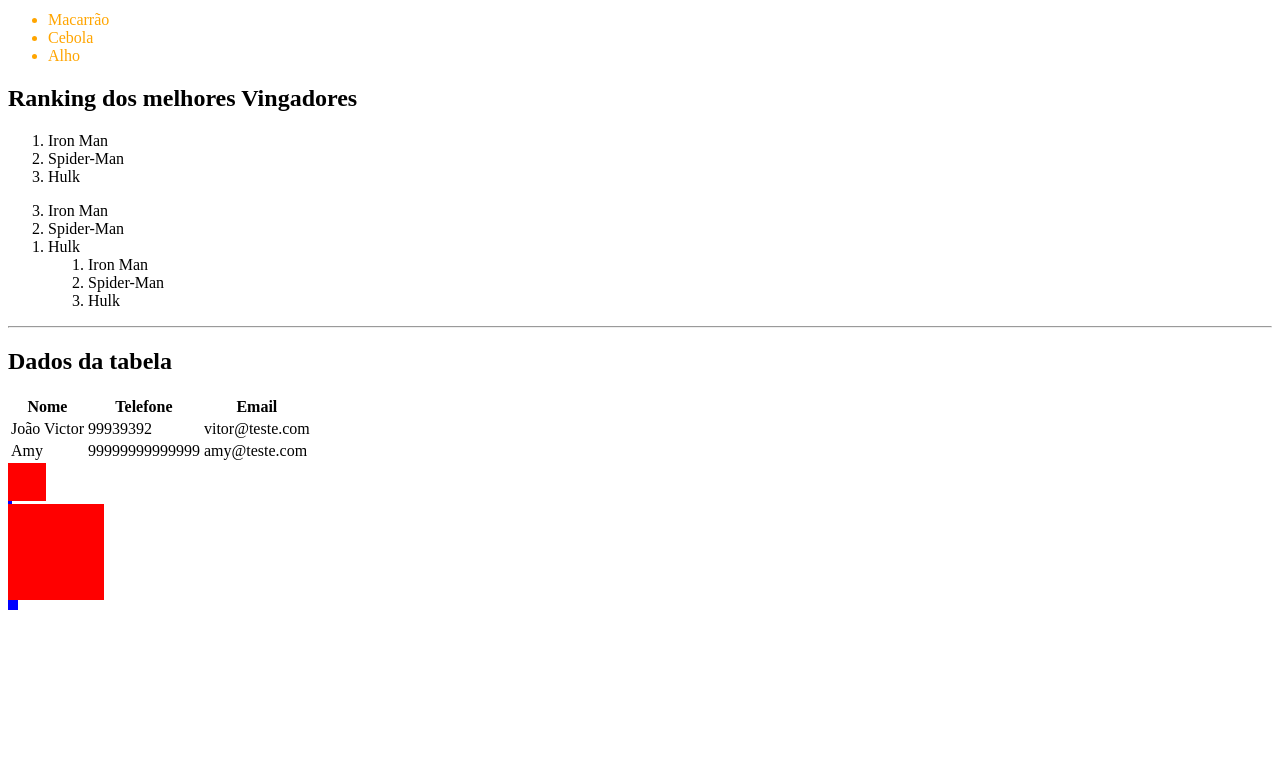
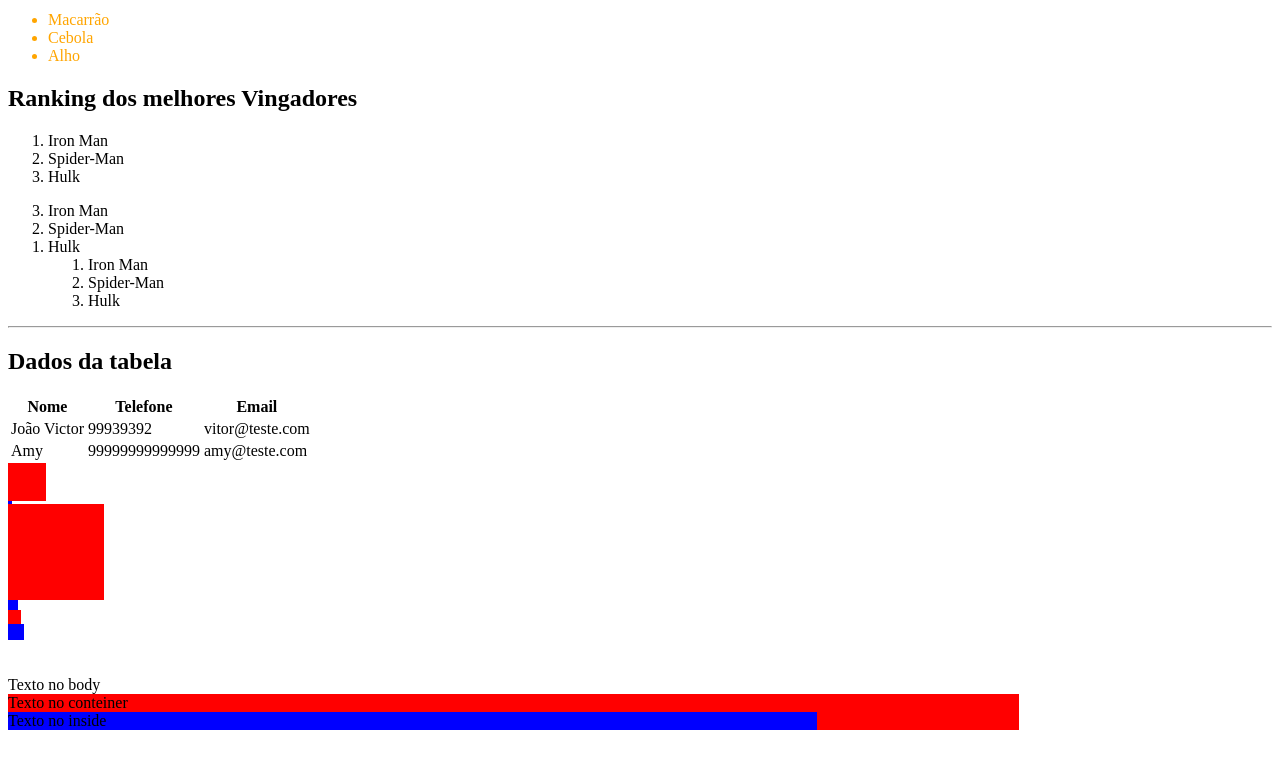
Before and after one commit to Jvictorcz/HTML-Basico-, a plain HTML site: page Módulo1/HTML-CSS/index.html in a window 1280 px wide. Shown: the part 1190-1958 px from the top of the page. Drawn offline with Linux system fonts and the light colour scheme.

Commit message:
Unidades de medida(fixas e de referência

```diff
--- a/Módulo1/HTML-CSS/index.html
+++ b/Módulo1/HTML-CSS/index.html
@@ -149,6 +149,20 @@
 	<div id="mm"></div>
 	<div id="in"></div>
 	<div id="px"></div>
+	<div id="pt"></div>
+	<div id="pc"></div>
+
+
+	<!-- Unidades de medida ( referência) -->
+	<br><br>
+	Texto no body
+
+    <div class="container">
+		Texto no conteiner
+		<div class="inside">
+		Texto no inside
+		</div>
+	</div>
 
 
 	<br><br><br><br><br><br><br><br><br><br><br><br><br><br><br><br><br><br><br><br>
--- a/Módulo1/HTML-CSS/style.css
+++ b/Módulo1/HTML-CSS/style.css
@@ -46,3 +46,34 @@ div{
    height: 10px;
    width:10px;
 }
+#pt{
+   background-color:red;
+   height: 10pt;
+   width:10pt;
+}
+#pc{
+   background-color: blue;
+   height: 1pc;
+   width:1pc;
+}
+
+/* Unidades de medida (referência) */
+
+ /* html{
+   font-size: 20px;
+}  */
+
+/* "em" equivale ao tamanho do elemento do container e o "rem" equivale ao tamanho do elemento raiz(HTML) */
+/* a fonte do inside  herda o tamanho da fonte "pai" que no caso é a container ,utilizando o (em)*/
+/* "vw" se refere a largura da janela e o "vh" se refere a altura da janela*/
+/*"vmin" se refere a menor dimensão da altura/largura */
+/* "vmax" se refere a maior dimensão da altura/largura */
+/* uso do %*/
+.container{
+   width: 80%;
+   background: red;
+}
+.inside{
+   width: 80%;
+   background: blue;
+}
```
